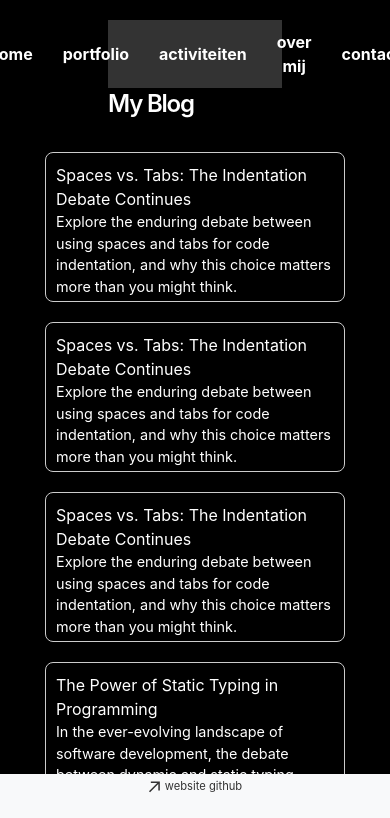
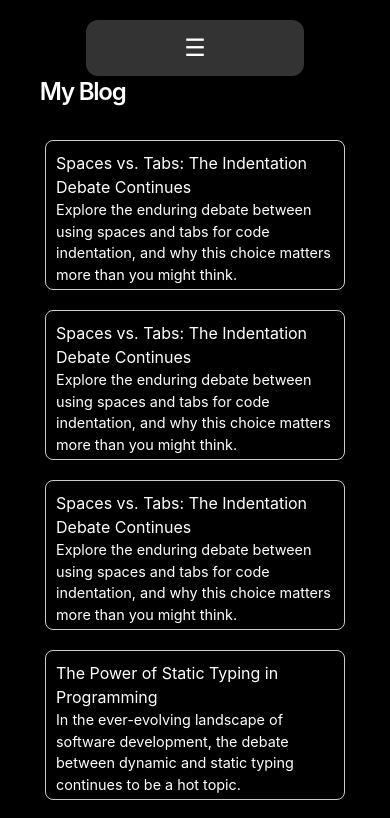
Before and after one commit to BryanHoubenPXL/I-Talent-Bryan-Houben, a Next.js app: page /articles in a window 390 px wide. Shown: the top 818 px of the page. Built offline with nearby package versions, Linux system fonts and the light colour scheme.

Commit message:
fixed responsiveness issues, placements on page

```diff
--- a/app/components/nav.tsx
+++ b/app/components/nav.tsx
@@ -22,15 +22,20 @@ const navItems = {
 
 //☰
 export function Navbar() {
+  const [isOpen, setIsOpen] = useState(false);
+
+  const toggleMenu = () => {
+    setIsOpen(!isOpen);
+  };
+
   return (
     <nav className="navbar">
-      <div className="nav-links">
+      <div className="burger" onClick={toggleMenu}>
+        ☰
+      </div>
+      <div className={`nav-links ${isOpen ? 'show' : ''}`}>
         {Object.entries(navItems).map(([path, { name }]) => (
-          <Link
-            key={path}
-            href={path}
-            className="nav-link"
-          >
+          <Link key={path} href={path} className="nav-link">
             {name}
           </Link>
         ))}
--- a/app/layout.tsx
+++ b/app/layout.tsx
@@ -1,6 +1,7 @@
 import '../style/base.css'
 import '../style/layout.css'
 import '../style/navigation.css'
+import '../style/footer.css'
 
 import type { Metadata } from 'next'
 import { GeistSans } from 'geist/font/sans'
@@ -60,11 +61,11 @@ export default function RootLayout({
         <main className="flex-auto min-w-0 main-content">
           <Navbar />
           {children}
-          <Footer />
-          <Analytics />
-          <SpeedInsights />
         </main>
       </body>
+      <Footer />
+      <Analytics />
+      <SpeedInsights />
     </html>
   )
 }
--- /dev/null
+++ b/style/footer.css
@@ -0,0 +1,34 @@
+
+.footer {
+    text-align: center;
+    font-size: 14px;
+    width: 100%;
+  }
+
+
+  .footer-links {
+    list-style: none;
+    text-decoration: none;
+    display: flex;
+    align-items: center;
+    gap: 8px;
+    padding-top: 5px;
+    margin: 0 auto;
+    justify-content: center;
+  }
+
+  .footer-link {
+    text-decoration: none;
+    display: flex;
+    align-items: center;
+    gap: 8px;
+  }
+
+  .footer-link:hover {
+    text-decoration: underline;
+    color: #ffdd57;
+  }
+
+  .link-text {
+    margin-left: 5px;
+  }
--- a/style/layout.css
+++ b/style/layout.css
@@ -6,7 +6,7 @@
   display: flex;
   flex-direction: column;
   min-height: 100vh;
-  max-width: 60%;
+  max-width: 65%;
   margin: 0 auto;
   padding: 0 10px 0px 10px;
   padding-bottom: 60px;
@@ -15,42 +15,6 @@
 .main-content {
   flex: 1;
   padding: 20px;
-}
-
-.footer {
-  background-color: #f8f9fa;
-  text-align: center;
-  padding: 0px 20px;
-  font-size: 0.7rem;
-  width: 100%;
-  position: fixed;
-  bottom: 0;
-  left: 0;
-}
-
-
-.footer-links {
-  list-style: none;
-  padding-top: 2px;
-  display: flex;
-  justify-content: center;
-  gap: 20px;
-}
-
-.footer-link {
-  padding-top: 2px;
-  display: flex;
-  align-items: center;
-  color: #333;
-  text-decoration: none;
-}
-
-.footer-link:hover {
-  text-decoration: underline;
-}
-
-.link-text {
-  margin-left: 5px;
 }
 
 .home-container {
@@ -96,6 +60,8 @@
   grid-template-columns: repeat(auto-fill, minmax(300px, 1fr));
   gap: 20px;
   justify-content: center;
+  width: 100%;
+  margin: 0 auto;
 }
 
 .report-card {
@@ -110,6 +76,7 @@
   display: flex;
   flex-direction: column;
   overflow: hidden;
+  margin: 0 auto;
 }
 
 .report-card:hover {
@@ -132,3 +99,9 @@
   font-size: 0.9rem;
   margin: 0 0 10px;
 }
+
+@media (max-width: 768px) {
+  .body-container {
+    max-width: 95%;
+  }
+}
--- a/style/navigation.css
+++ b/style/navigation.css
@@ -1,7 +1,12 @@
 .navbar {
   background-color: #333;
-  padding: 10px 20px;
-  text-align: center;
+  padding: 10px 15px;
+  border-radius: 12px;
+  display: flex;
+  justify-content: center; /* Ensures the items are spread across the full width of the navbar */
+  align-items: center;
+  margin: 0 auto; /* Centers the navbar horizontally in the parent */
+  max-width: 70%;
 }
 
 .nav-links {
@@ -25,3 +30,37 @@
 .nav-link:hover {
   color: #ffdd57;
 }
+
+.burger {
+  display: none;
+  cursor: pointer;
+  font-size: 24px;
+  color: white;
+}
+
+@media (max-width: 768px) {
+
+  .navbar {
+    flex-direction: column;
+  }
+  .burger {
+    display: block;
+  }
+
+  .nav-links {
+    display: none;
+    flex-direction: column;
+    width: 100%;
+    align-items: center;
+  }
+
+  .nav-links.show {
+    display: flex;
+  }
+
+  .nav-link {
+    padding: 10px;
+    width: 100%;
+    text-align: center;
+  }
+}
```
